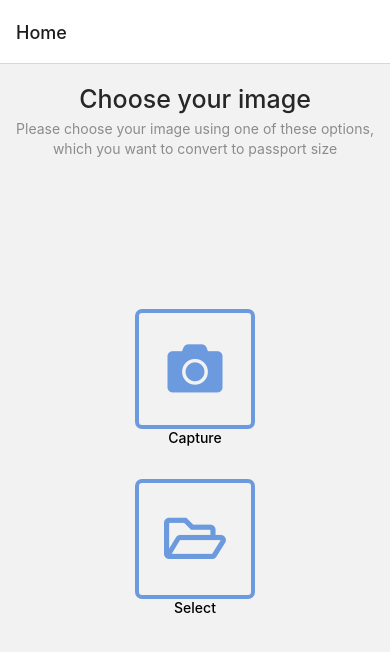
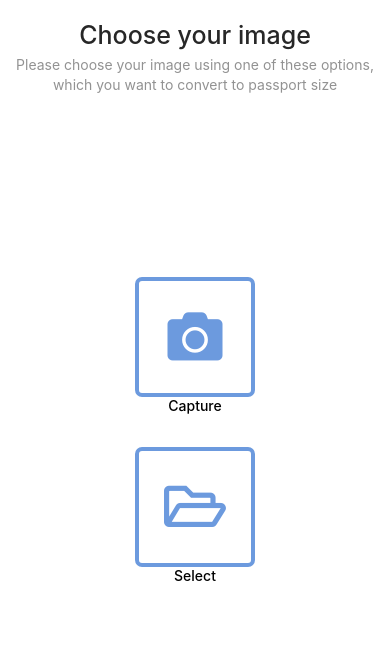
Before and after one commit to ayush-devshark/passport-photo-compressor, a React Native app: screen / in a window 390 px wide. Shown: the top 652 px of the page. Built offline with nearby package versions, Linux system fonts and the light colour scheme.

Commit message:
add custom theme

```diff
--- a/app/navigation/AppNavigator.tsx
+++ b/app/navigation/AppNavigator.tsx
@@ -1,5 +1,9 @@
 import React, {FC} from 'react';
-import {NavigationContainer} from '@react-navigation/native';
+import {
+  NavigationContainer,
+  Theme,
+  DefaultTheme,
+} from '@react-navigation/native';
 import {createStackNavigator} from '@react-navigation/stack';
 import Home from '../screens/Home';
 import ImageEditor from '../screens/ImageEditor';
@@ -11,12 +15,17 @@ type RootStackParamList = {
 
 const Stack = createStackNavigator<RootStackParamList>();
 
+const CUSTOM_THEME: Theme = {
+  ...DefaultTheme,
+  colors: {...DefaultTheme.colors, background: '#fff'},
+};
+
 interface Props {}
 
 const AppNavigator: FC<Props> = (): JSX.Element => {
   return (
-    <NavigationContainer>
-      <Stack.Navigator>
+    <NavigationContainer theme={CUSTOM_THEME}>
+      <Stack.Navigator screenOptions={{headerShown: false}}>
         <Stack.Screen name="Home" component={Home} />
         <Stack.Screen name="ImageEditor" component={ImageEditor} />
       </Stack.Navigator>
```
